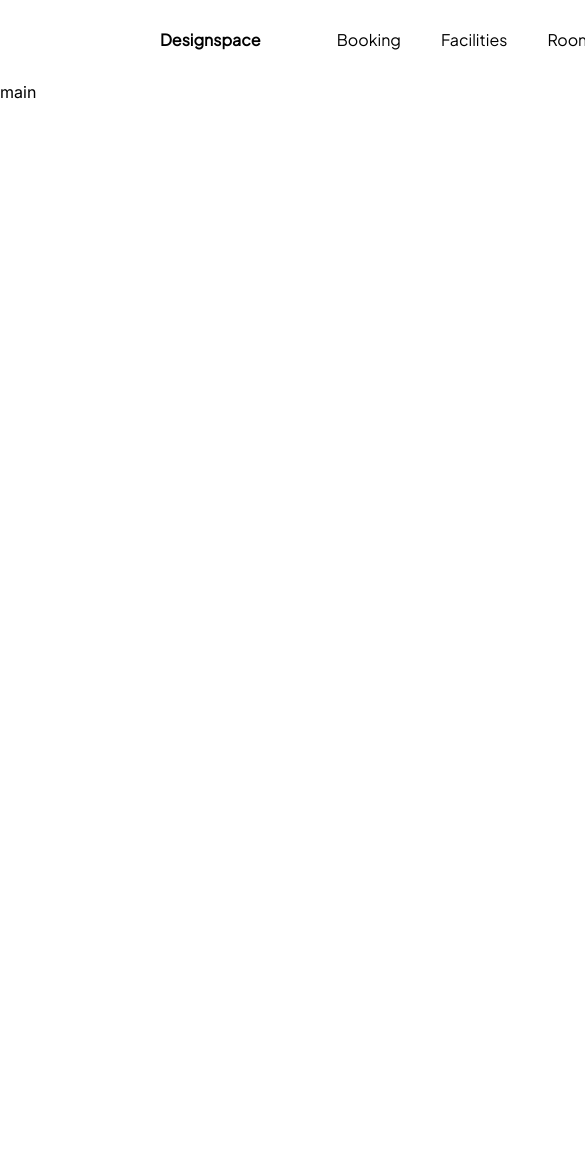
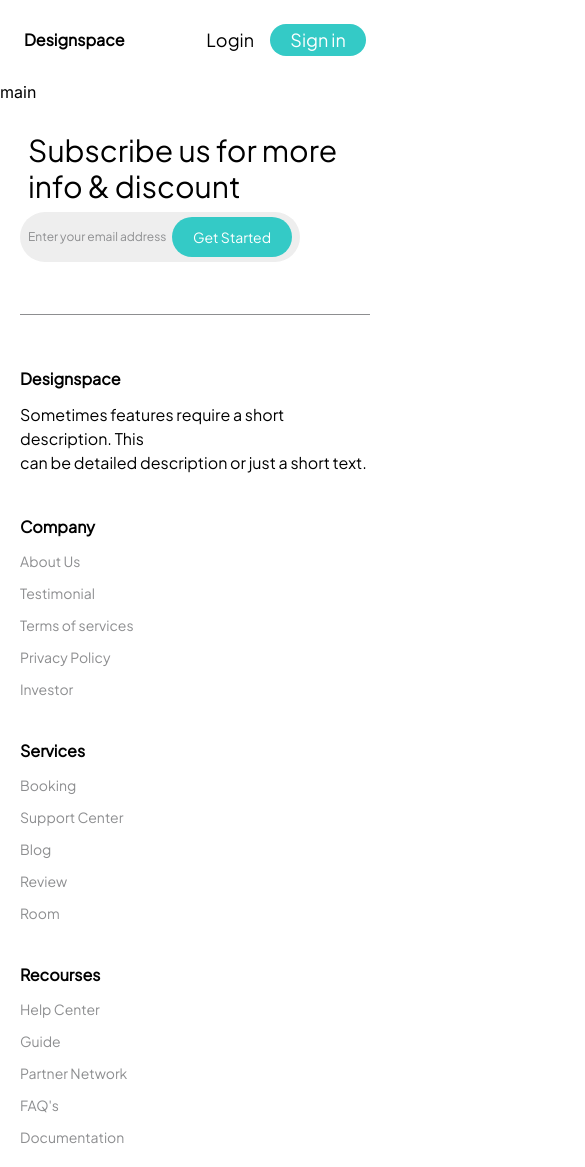
Before and after one commit to sumedha-Niroshan/hotel-landing-page, a Next.js app: page / in a window 390 px wide. Shown: the top 1167 px of the page, 585 px wide, since content can reach past the window. Before the commit the page ends 844 px from the top, so only its background shows below. Built offline with nearby package versions, Linux system fonts and the light colour scheme; a web font is replaced by a local one.

Commit message:
Create footer and header responsive

```diff
--- a/src/app/layout.tsx
+++ b/src/app/layout.tsx
@@ -3,6 +3,7 @@ import { Inter } from "next/font/google";
 import "./globals.css";
 import Headers from "@/components/Headers";
 import Head from 'next/head';
+import Footer from "@/components/Footer";
 
 const inter = Inter({ subsets: ["latin"] });
 
@@ -22,9 +23,10 @@ export default function RootLayout({
         <link rel="stylesheet" href='../../public/font/PlusJakartaSans-VariableFont_wght.ttf' />
       </Head>
 
-      <body className={inter.className}>
+      <body className={inter.className} >
       <Headers/>
         {children}
+        <Footer/>
         </body>
     </html>
   );
--- /dev/null
+++ b/src/components/Footer.tsx
@@ -0,0 +1,66 @@
+
+
+export default function Footer() {
+  return (
+    <div className="font-puls-jakarta-sans xl:m-16 ">
+        <div className=" gap-5  p-5  md:flex md:items-center md:justify-between sm:p-14 md:h-[228px]">
+            <div className="p-2">
+             <p className="text-3xl  md:text-5xl  ">Subscribe us for more   </p>
+             <p className="text-3xl  md:text-5xl  "> info & discount </p>
+            </div>
+            <div>
+              <form >
+                <p  className="w-[280px] h-[50px] bg-siwhite rounded-full flex justify-between items-center text-[12px] text-metal p-2 md:w-[510px] md:h-[72px] md:text-base">Enter your email address
+                <button  className="w-[120px] h-[40px] bg-midnight rounded-full flex justify-center items-center text-sm text-white md:w-[181px] md:h-[56px] md:text-base ">Get Started</button>
+                </p>
+              </form>
+            </div>
+        </div>
+        <div className="mx-5 sm:mx-12  xl:mx-16">
+        <hr className="h-px my-8 pr-14 pl-14 bg-metal border-0 dark:bg-siwhite"></hr>
+
+        </div>
+
+        <div className="sm:flex sm:justify-between items-baseline sm:p-14 ">
+            <div className=" p-5">
+            <p className='font-black   sm:text-base xl:text-lg '>Designspace</p>
+            <p className="xl:text-lg mt-3">Sometimes features require a short description. This </p>
+            <p className="xl:text-lg">can be detailed description or just a short text.</p>
+            </div>
+            <div className="sm:flex">
+            <div className="p-5">
+                <p className="text-base font-black xl:text-lg">Company</p>
+                <ul className="text-metal text-sm xl:text-lg">
+                    <li className="mt-3">About Us</li>
+                    <li  className="mt-3">Testimonial</li>
+                    <li  className="mt-3">Terms of services</li>
+                    <li  className="mt-3">Privacy Policy</li>
+                    <li  className="mt-3">Investor</li>
+                </ul>
+            </div>
+
+            <div className="p-5">
+                <p className="text-base font-black xl:text-lg">Services</p>
+                <ul className="text-metal text-sm xl:text-lg">
+                    <li  className="mt-3">Booking</li>
+                    <li  className="mt-3">Support Center</li>
+                    <li  className="mt-3">Blog</li>
+                    <li  className="mt-3">Review</li>
+                    <li  className="mt-3">Room</li>
+                </ul>
+            </div>
+            <div className="p-5">
+                <p className="text-base font-black xl:text-lg">Recourses</p>
+                <ul className="text-metal  text-sm xl:text-lg">
+                    <li  className="mt-3">Help Center</li>
+                    <li  className="mt-3">Guide</li>
+                    <li  className="mt-3">Partner Network</li>
+                    <li  className="mt-3">FAQ's</li>
+                    <li  className="mt-3">Documentation</li>
+                </ul>
+            </div>
+            </div>
+        </div>
+    </div>
+  )
+}
--- a/src/components/Headers.tsx
+++ b/src/components/Headers.tsx
@@ -1,23 +1,24 @@
-import React from 'react'
+
 
 export default function Headers() {
   return (
-    <header className='font-puls-jakarta-sans'>
-        <div className='flex justify-between items-center h-20'>
+    <header className='sm:overflow-hidden font-puls-jakarta-sans'>
+        <div className='flex justify-between items-center p-6 xl:mx-16 '>
 
-            <div>
-                <ul className='flex gap-10 ml-40 text-base justify-center  '>
-                    <li><p className='font-black mr-9 '>Designspace</p></li>
-                    <li  >Booking </li>
-                    <li> Facilities</li>
-                    <li>Room</li>
-                    <li> Services</li>
-                    <li > Contact</li>
+
+
+                <ul className='flex gap-6   '>
+                    <li> <p className='font-black mr-9  md:ml-12 sm:text-lg '>Designspace</p></li>
+                    <li className='hidden md:inline text-slate-700 sm:text-lg' >Booking </li>
+                    <li className='hidden md:inline text-slate-700  sm:text-lg'> Facilities</li>
+                    <li className='hidden md:inline text-slate-700 sm:text-lg'>Room</li>
+                    <li className='hidden md:inline text-slate-700 sm:text-lg'> Services</li>
+                    <li className='hidden md:inline text-slate-700 sm:text-lg'> Contact</li>
                 </ul>
-            </div>
-            <div className='mr-60 flex gap-4'>
-                <button>Login</button>
-                <button className='w-24 h-10 bg-midnight text-white rounded-full'>Sign in</button>
+
+            <div className='flex gap-4 mx-0 '>
+                <button className="text-lg">Login</button>
+                <button className='w-24 h-8 bg-midnight text-white rounded-full   md:mr-16 text-lg'>Sign in</button>
             </div>
 
         </div>
--- a/tailwind.config.ts
+++ b/tailwind.config.ts
@@ -18,9 +18,9 @@ const config: Config = {
       transparent: 'transparent',
       current: 'currentColor',
       'white': '#ffffff',
-      'purple': '#3f3cbb',
+      'siwhite': '#EEEEEE',
       'midnight': '#34CAC6',
-      'metal': '#565584',
+      'metal': '#8D8E90',
       'tahiti': '#3ab7bf',
       'silver': '#ecebff',
       'bubble-gum': '#ff77e9',
```
